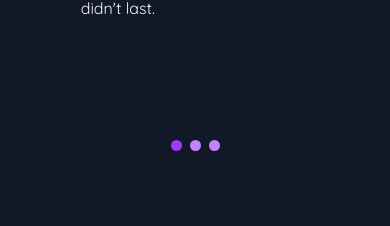
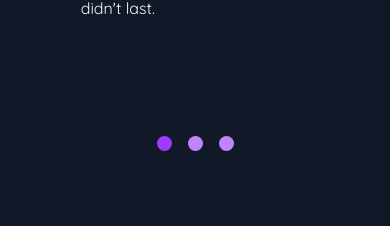
Before and after one commit to ail3ngrimaldi/nuevo-portfolio, a React (Create React App) app: page / in a window 390 px wide. Shown: the part 1256-1482 px from the top of the page. Built offline with nearby package versions, Linux system fonts and the light colour scheme; no server answers.

Commit message:
changed size and added zindex, still need to fix overlaping with responsive menu

```diff
--- a/src/styles/SliderParagraph.css
+++ b/src/styles/SliderParagraph.css
@@ -54,14 +54,15 @@ input:checked + .slide-container .slider-nav label { display: block; }
 }
 
 .slider-nav-dots .slider-nav-dot {
-top: -5px;
-width: 11px;
-height: 11px;
-margin: 0 4px;
-position: relative;
-border-radius: 100%;
-display: inline-block;
-background-color: #C084FC;
+  top: -5px;
+  width: 15px;
+  height: 15px;
+  margin: 0 8px;
+  position: relative;
+  border-radius: 100%;
+  display: inline-block;
+  background-color: var(--brand-color);
+  z-index: 999;
 }
 
 .slider-nav-dots .slider-nav-dot:hover {
```
